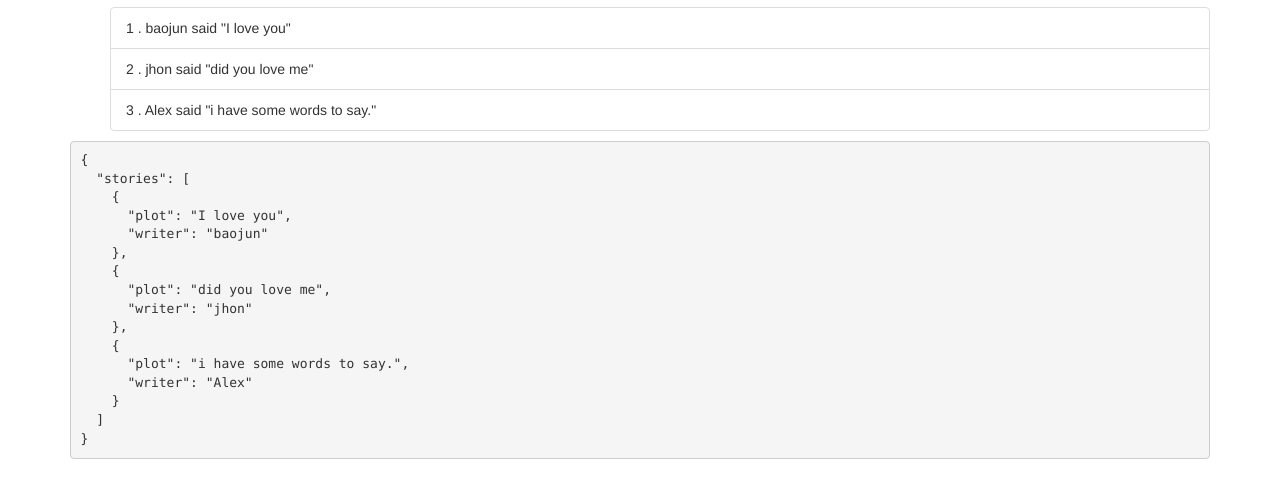
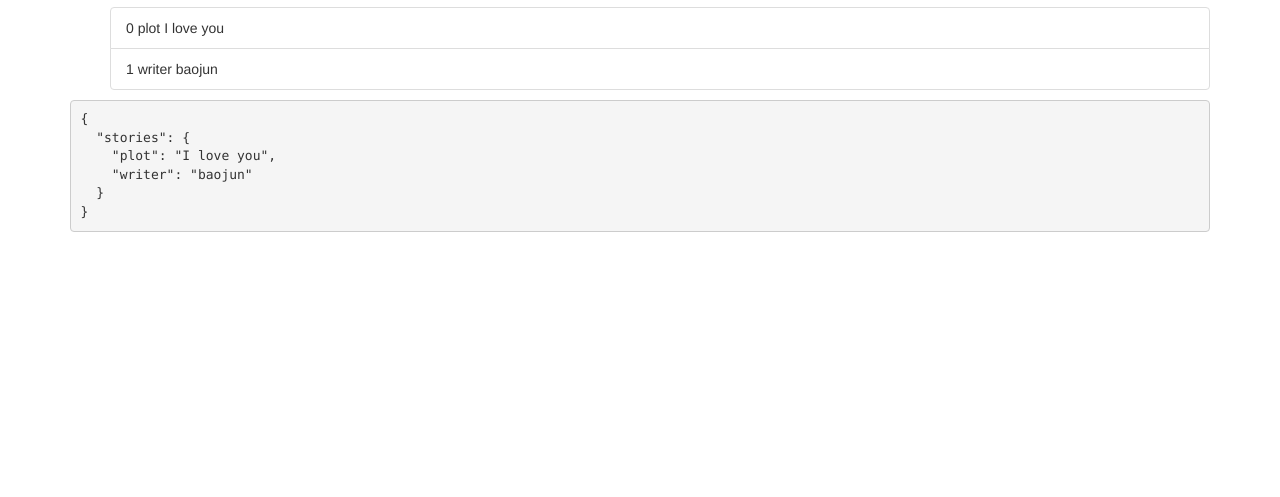
Before and after one commit to BBK912/VueLearn, a plain HTML site: page listRendering.html in a window 1280 px wide. Shown: the part 63-560 px from the top of the page. Drawn offline with nearby package versions, Linux system fonts and the light colour scheme.

Commit message:
v-for loop through an Object  value(,key,index)

```diff
--- a/listRendering.html
+++ b/listRendering.html
@@ -26,8 +26,8 @@
         <h1>let's hear some stories!</h1>
         <div>
             <ul class="list-groud">
-                <li class="list-group-item" v-for="story,i in stories">
-                {{i+1}} . {{story.writer}} said "{{ story.plot }}"
+                <li class="list-group-item" v-for="story,key,index in stories">
+                 {{index}}  {{key}} {{story}}
                 </li>
             </ul>
         </div>
@@ -37,21 +37,20 @@
     var vm3 = new Vue({
         el:'.container',
         data:{
-            stories:[
+            stories:
                 {
                     plot:"I love you",
                     writer:'baojun'
                 },
-                {
-                    plot:"did you love me",
-                    writer:'jhon'
-                },
-                {
-                    plot:"i have some words to say.",
-                    writer:'Alex'
-                }
+                // {
+                //     plot:"did you love me",
+                //     writer:'jhon'
+                // },
+                // {
+                //     plot:"i have some words to say.",
+                //     writer:'Alex'
+                // }
 
-            ]
         }
     })
 
```
